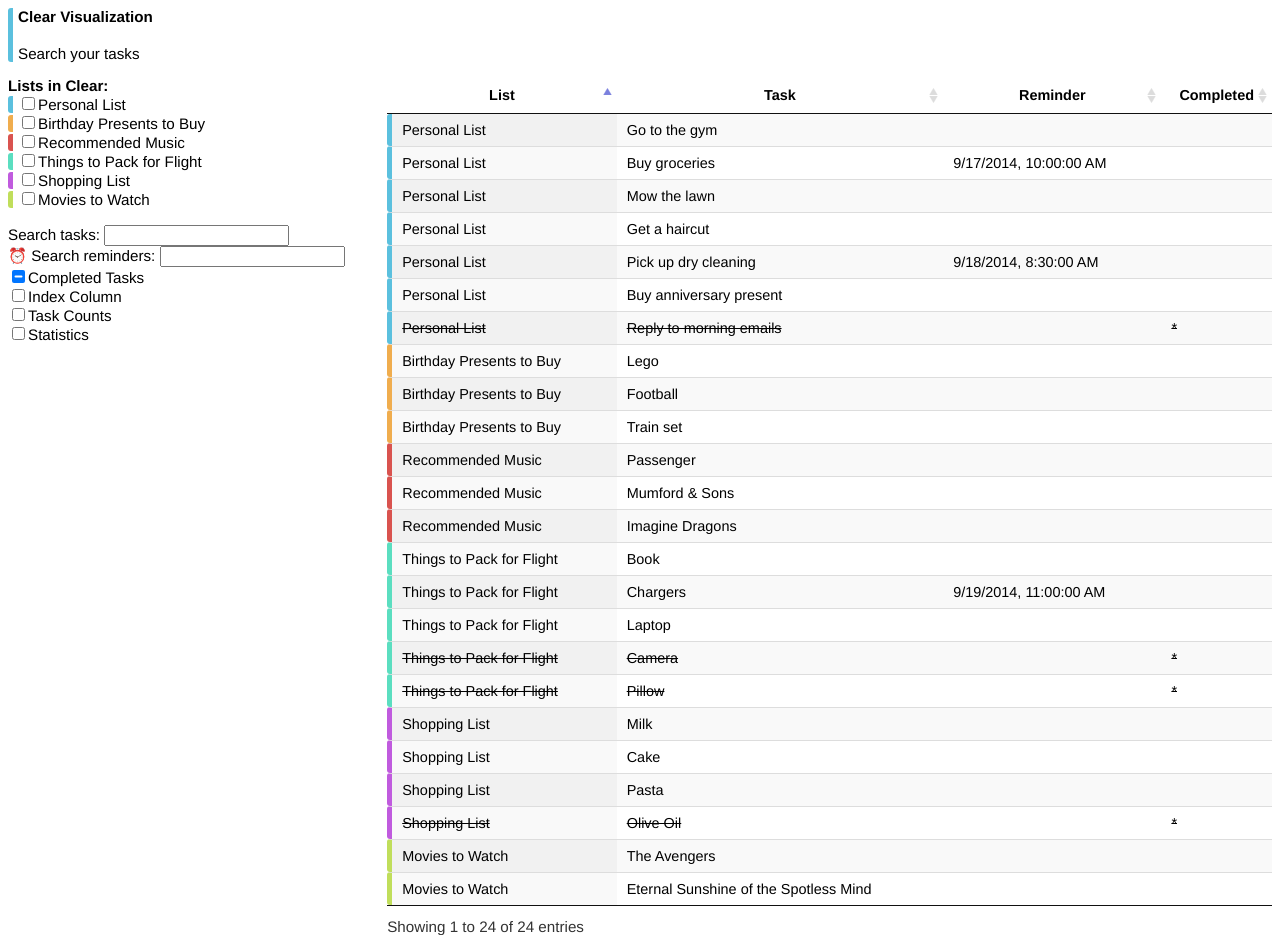
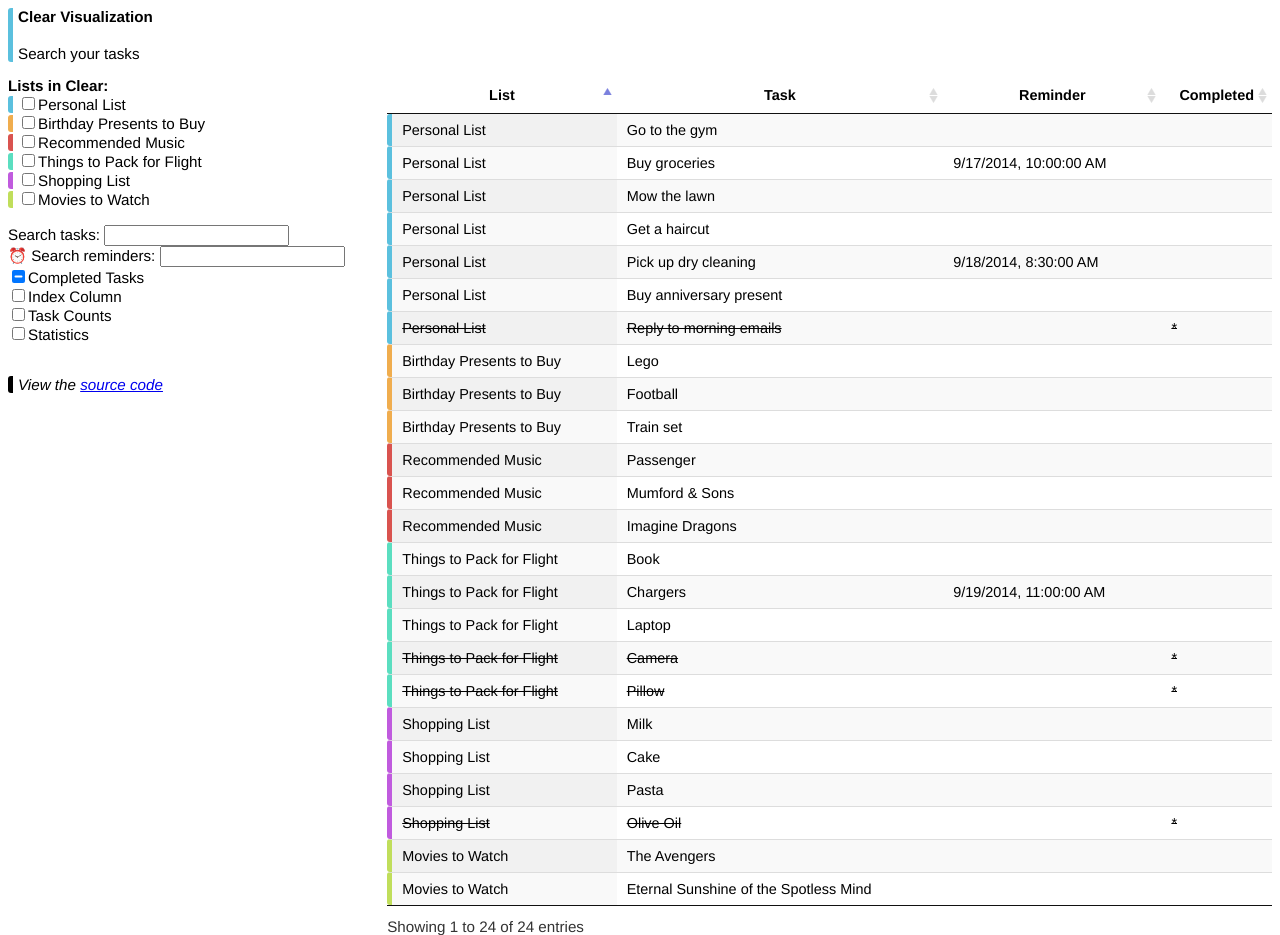
Before and after one commit to kendomke/clearvis, a website: page index.html in a window 1280 px wide. Drawn offline with Linux system fonts and the light colour scheme.

Commit message:
Add link to clearvis project on GitHub

```diff
--- a/index.html
+++ b/index.html
@@ -572,6 +572,9 @@ $(document).ready(function() {
     <label for="task_counts_cleardata"><input type="checkbox" class="task_counts_toggle" id="task_counts_cleardata">Task Counts</input></label>
     <br />
     <label for="statistics_cleardata"><input type="checkbox" class="statistics_toggle" id="statistics_cleardata">Statistics</input></label>
+    <br />
+    <br />
+    <div class="callout"><p><em>View the <a href="https://github.com/kendomke/clearvis">source code</a></em></p></div>
 </div>
 <div class="tableData stats_block" id="cleardata_stats_block">
     <table id="cleardata_stats" class="display" cellspacing="0" width="50%"></table>
```
